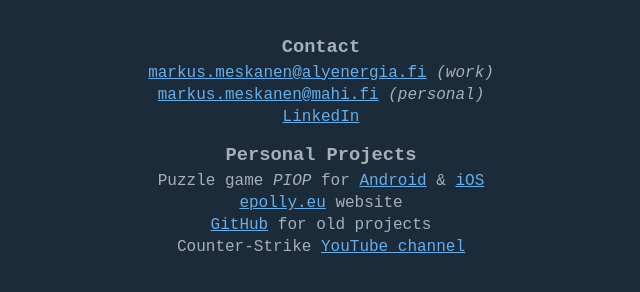
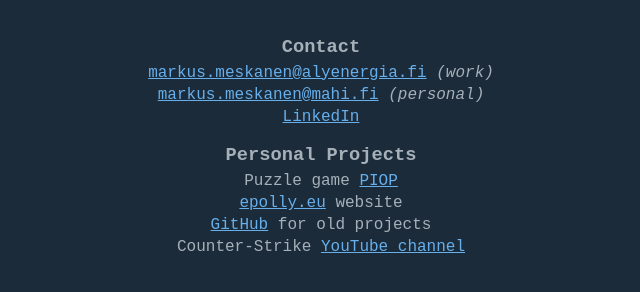
Before and after one commit to Mahi/mahi.fi, a plain HTML site: page index.html in a window 1280 px wide. Shown: the part 394-686 px from the top of the page, without its empty margins (319-959 px from the left). Drawn offline with Linux system fonts and the light colour scheme.

Commit message:
Remove iOS app link
Wasn't interested in paying Apple 100 EUR per year for a portfolio project.

```diff
--- a/index.html
+++ b/index.html
@@ -45,7 +45,7 @@
       <div class="section last">
         <h3>Personal Projects</h3>
         <span class="bullet-point">
-          Puzzle game <i>PIOP</i> for <a href="https://play.google.com/store/apps/details?id=fi.mahi.piop">Android</a> & <a href="https://apps.apple.com/us/app/piop-the-puzzle-game/id6746831632">iOS</a>
+          Puzzle game <a href="https://play.google.com/store/apps/details?id=fi.mahi.piop">PIOP</a>
         </span>
         <span class="bullet-point">
           <a href="https://epolly.eu">epolly.eu</a> website
```
